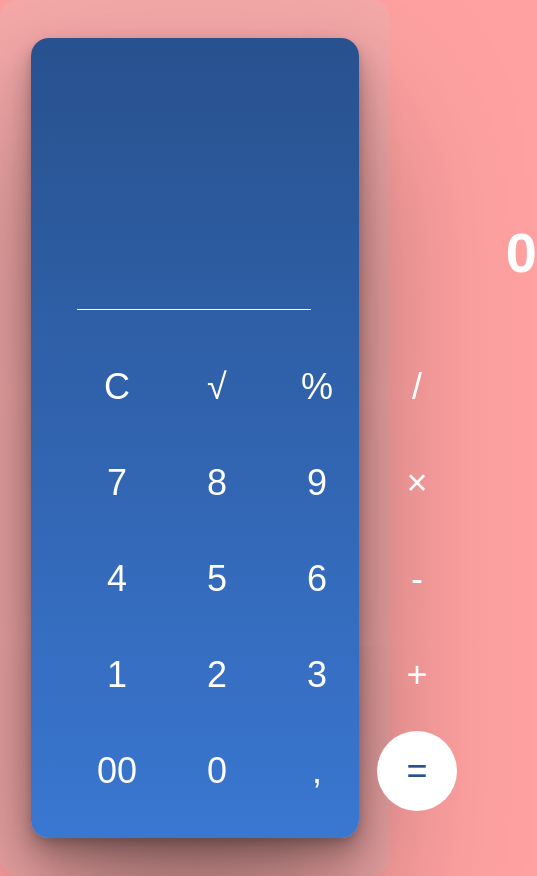
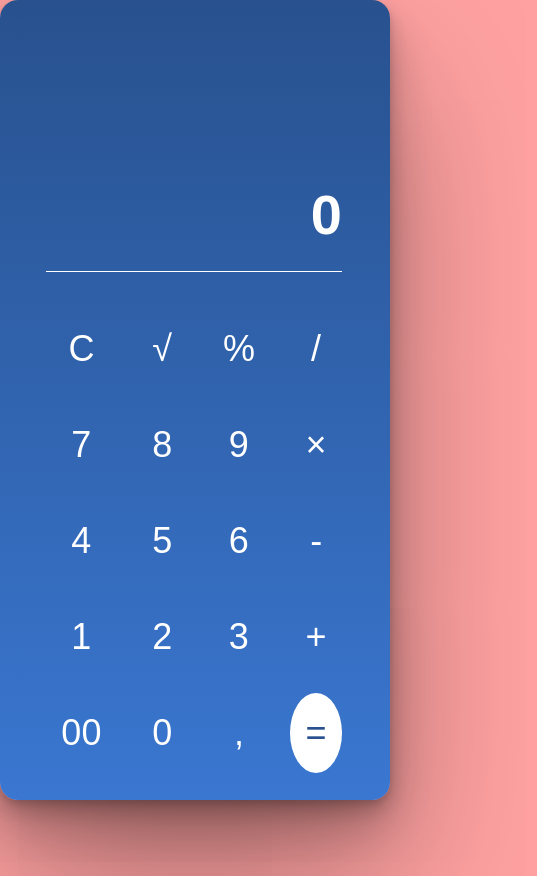
Before and after one commit to Gregtstu/angular-calculator, an Angular app: page / in a window 390 px wide. Shown: the whole page, 537 px wide, since content can reach past the window. After the commit the page ends 844 px from the top, so only its background shows below. Built offline with nearby package versions, Linux system fonts and the light colour scheme; a web font is replaced by a local one.

Commit message:
added mobile version

```diff
--- a/angular.json
+++ b/angular.json
@@ -122,11 +122,23 @@
             ],
             "scripts": []
           }
+        },
+        "lint": {
+          "builder": "@angular-eslint/builder:lint",
+          "options": {
+            "lintFilePatterns": [
+              "src/**/*.ts",
+              "src/**/*.html"
+            ]
+          }
         }
       }
     }
   },
   "cli": {
-    "analytics": "2ee988fc-a506-427d-a5cc-22fe13ceda0e"
+    "analytics": "2ee988fc-a506-427d-a5cc-22fe13ceda0e",
+    "schematicCollections": [
+      "@angular-eslint/schematics"
+    ]
   }
 }
--- a/src/app/calculator/calculator.component.html
+++ b/src/app/calculator/calculator.component.html
@@ -2,8 +2,7 @@
 <html lang="ru">
 <head>
   <meta charset="UTF-8">
-  <meta name="viewport"
-        content="width=device-width, user-scalable=no, initial-scale=1.0, maximum-scale=1.0, minimum-scale=1.0">
+  <meta name="viewport" content="width=device-width, initial-scale=1">
   <meta http-equiv="X-UA-Compatible" content="ie=edge">
   <title>Document</title>
 </head>
@@ -15,17 +14,17 @@
         (keydown.escape)="onKeyClear($event)"
   >
     <div class="display__tablo tablo" >
-      <input class="tablo__operations"  #video  type="text" [(ngModel)]="inputValue"  name="inputValue">
+      <input class="tablo__operations"  #video  type="text" [(ngModel)]="inputValue"  name="inputValue" autofocus>
       <input class="tablo__result" type="text" [(ngModel)]="outputValue" name="outputValue" readonly>
     </div>
-    <div class="display__buttons">
+    <div class="display__buttons" (keydown.9)="onKeyDownNumber($event)">
 
       <button class="btn c" type="button" (click)="clear()">C</button>
       <button class="btn square-root" type="button" (click) = "getOperations('√')">√</button>
       <button class="btn percent" type="button" (click) = "getOperations('%')">%</button>
       <button class="btn division" type="button" (click) = "getOperations('/')">/</button>
 
-      <button class="btn seven" type="button" (click) = "getOperations('7')">7</button>
+      <button class="btn seven" type="button" (keyup.7)="getOperations('7')" (click) = "getOperations('7')">7</button>
       <button class="btn eight" type="button" (click) = "getOperations('8')">8</button>
       <button class="btn nine" type="button" (click) = "getOperations('9')">9</button>
       <button class="btn myltiply" type="button" (click)="getOperations('*')">×</button>
--- a/src/app/calculator/calculator.component.scss
+++ b/src/app/calculator/calculator.component.scss
@@ -10,19 +10,22 @@
   .display {
     padding: 16px 48px 44px 46px;
     max-width: 554px;
-    max-height: 800px;
+    height: 800px;
     background: var(--calculator-fon-color);
     box-shadow: 0px 82px 158px rgba(0, 0, 0, 0.35), 0px 24.7206px 47.6324px rgba(0, 0, 0, 0.228056), 0px 10.2677px 19.7841px rgba(0, 0, 0, 0.175), 0px 3.71362px 7.1555px rgba(0, 0, 0, 0.121944);
     border-radius: 18px;
 
     &__tablo {
       border-bottom: 1px solid var(--text-color);
-      padding:101px 0 18px 0;
+      padding: 101px 0 18px 0;
       background: transparent;
+      display: flex;
+      flex-direction: column;
+
 
       .tablo__operations {
         vertical-align: bottom;
-        width: 460px;
+        width: 100%;
         height: 32px;
         margin-bottom: 28px;
         background: transparent;
@@ -35,7 +38,7 @@
       }
 
       .tablo__result {
-        width: 460px;
+        width: 100%;
         height: 76px;
         background: transparent;
         color: var(--text-color);
@@ -58,9 +61,10 @@
         "null-null null comma equal";
       gap: 16px 20px;
 
+
       .btn {
-        width: 80px;
-        height: 80px;
+        max-width: 80px;
+        max-height: 80px;
         border: none;
         outline: none;
         border-radius: 50%;
@@ -89,5 +93,6 @@
       }
 
     }
+
   }
 }
--- a/src/app/calculator/calculator.component.ts
+++ b/src/app/calculator/calculator.component.ts
@@ -1,4 +1,4 @@
-import {Component, OnInit} from '@angular/core';
+import {Component, HostListener, OnInit} from '@angular/core';
 import * as events from "events";
 
 @Component({
@@ -22,7 +22,22 @@ export class CalculatorComponent implements OnInit {
   }
 
   ngOnInit(): void {
+    console.log('hello')
   }
+
+  sayHello(name: any) {
+    return 'Hello' + ' ' + name;
+  }
+
+  giveLangCode() {
+    return ['ru', 'en', 'ua'];
+  }
+
+
+  onKeyDownNumber(event: any) {
+    console.log(event.key);
+  }
+
 
   clear() {
     this.firstNumber = '';
@@ -32,13 +47,14 @@ export class CalculatorComponent implements OnInit {
     this.outputValue = '0';
   }
 
-  onKeydown(event:any) {
+  onKeydown(event: any) {
     event.preventDefault();
     if (event.key === "Enter") {
       this.getOperations('=');
       console.log(this.inputValue)
     }
   }
+
   onKeyClear(event: any) {
     event.preventDefault();
     if (event.key == "Escape") {
@@ -57,7 +73,7 @@ export class CalculatorComponent implements OnInit {
     if (this.digit.includes(num)) {
       if (this.firstNumber == '' && this.secondNumber == '' && this.operation == undefined) {
         this.firstNumber = num;
-      }else if (this.firstNumber != '' && this.operation == undefined) {
+      } else if (this.firstNumber != '' && this.operation == undefined) {
         this.firstNumber += num;
       } else if (this.firstNumber != '' && this.operation != undefined) {
         this.secondNumber += num;
--- a/src/styles.scss
+++ b/src/styles.scss
@@ -33,3 +33,17 @@ input{
   border: none;
   outline-offset: 0;
 }
+
+@media (max-width: 430px) {
+  .calculator {
+    display: block;
+  }
+  .display {
+    position: fixed;
+    top: 0;
+    left: 0;
+    right: 0;
+    bottom: 0;
+  }
+
+}
```
Also changed, not shown: package.json (+10 -1 lines), .eslintrc.json (added), 2 other files (tests, documents, lock files or other folders).
